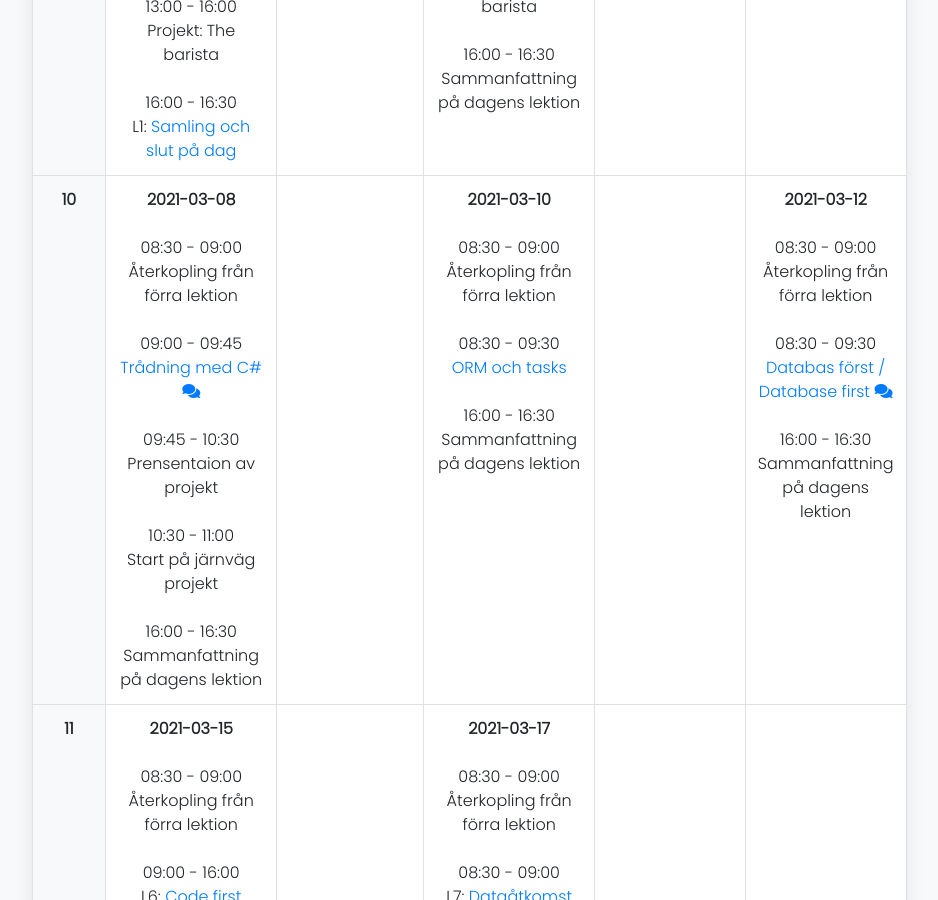
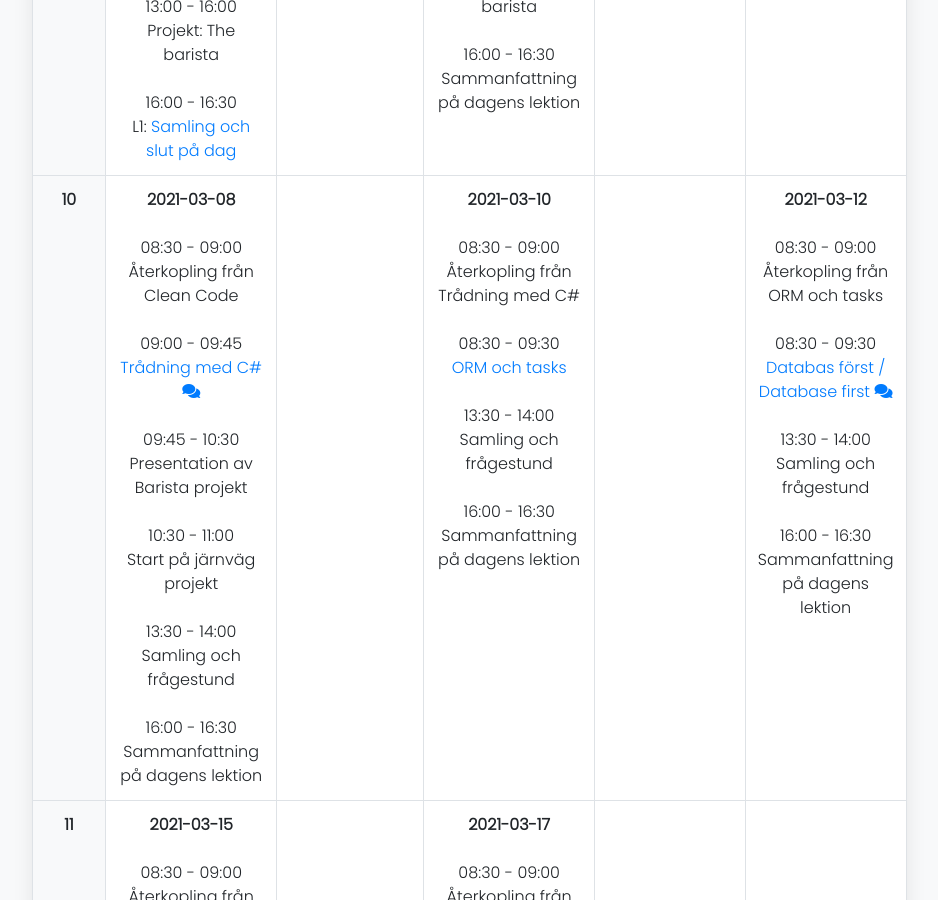
Before and after one commit to PGBSNH20/PGBSNH20-dataatkomst, a Jekyll site: the page built from schedule.md, in a window 1280 px wide and 900 px high, scrolled down 577 px. Shown: the whole window, without its empty margins (171-1109 px from the left). Built offline with Jekyll 4.4.1, drawn with Linux system fonts in a browser that asks for light colours; nearby versions of some CDN libraries.

Commit message:
Updates schedule

```diff
--- a/_data/schedule.yml
+++ b/_data/schedule.yml
@@ -96,7 +96,7 @@ weeks:
     weekday: "Måndag"
     activities:
     - activity: standup
-      title: "Återkopling från förra lektion"
+      title: "Återkopling från Clean Code"
       titleEn: "Get together and start of day"
       description: "Är där frågor sen förra lektion? Boarding card"
       start-full: 20210308T083000
@@ -110,7 +110,7 @@ weeks:
       end-full: 20210308T094500
       discussion: https://github.com/PGBSNH20/PGBSNH20-dataatkomst/discussions/8
     - activity: standup
-      title: "Prensentaion av projekt"
+      title: "Presentation av Barista projekt"
       titleEn: "Presentation of project"
       description: "Hur har ni implementerat projektet, typ 5+ min per grupp"
       start-full: 20210308T094500
@@ -121,6 +121,12 @@ weeks:
       description: "Introduktion till nästa projekt"
       start-full: 20210308T103000
       end-full: 20210308T110000
+    - activity: standup
+      title: "Samling och frågestund"
+      titleEn: "Meet in teams and possibility to get answer to questions"
+      description: "Är där frågor till projektet"
+      start-full: 20210308T133000
+      end-full: 20210308T140000
     - activity: standup
       title: "Sammanfattning på dagens lektion"
       titleEn: "Summary of the lecture of the day"
@@ -134,7 +140,7 @@ weeks:
     weekday: "Onsdag"
     activities:
     - activity: standup
-      title: "Återkopling från förra lektion"
+      title: "Återkopling från Trådning med C#"
       titleEn: "Get together and start of day"
       description: "Är där frågor sen förra lektion? Boarding card"
       start-full: 20210310T083000
@@ -146,6 +152,12 @@ weeks:
       description: "Man använder ett ORM till automatisk att kopla data till objekter, vi titter på hur man kan göra det. Vi försätter med att titta på hur man kan jobba asynkront i C#, i nu med tasks"
       start-full: 20210310T083000
       end-full: 20210310T093000
+    - activity: standup
+      title: "Samling och frågestund"
+      titleEn: "Meet in teams and possibility to get answer to questions"
+      description: "Vi tar på denna samling upp generella frågor till projektet, som har uppstått under förmiddagen."
+      start-full: 20210310T133000
+      end-full: 20210310T140000
     - activity: standup
       title: "Sammanfattning på dagens lektion"
       titleEn: "Summary of the lecture of the day"
@@ -159,7 +171,7 @@ weeks:
     weekday: "Fredag"
     activities:
     - activity: standup
-      title: "Återkopling från förra lektion"
+      title: "Återkopling från ORM och tasks"
       titleEn: "Get together and start of day"
       description: "Är där frågor sen förra lektion? Boarding card"
       start-full: 20210312T083000
@@ -172,6 +184,12 @@ weeks:
       start-full: 20210312T083000
       end-full: 20210312T093000
       discussion: https://github.com/PGBSNH20/PGBSNH20-dataatkomst/discussions/10
+    - activity: standup
+      title: "Samling och frågestund"
+      titleEn: "Meet in teams and possibility to get answer to questions"
+      description: "Vi tar på denna samling upp generella frågor till projektet, som har uppstått under förmiddagen."
+      start-full: 20210312T133000
+      end-full: 20210312T140000
     - activity: standup
       title: "Sammanfattning på dagens lektion"
       titleEn: "Summary of the lecture of the day"
```
